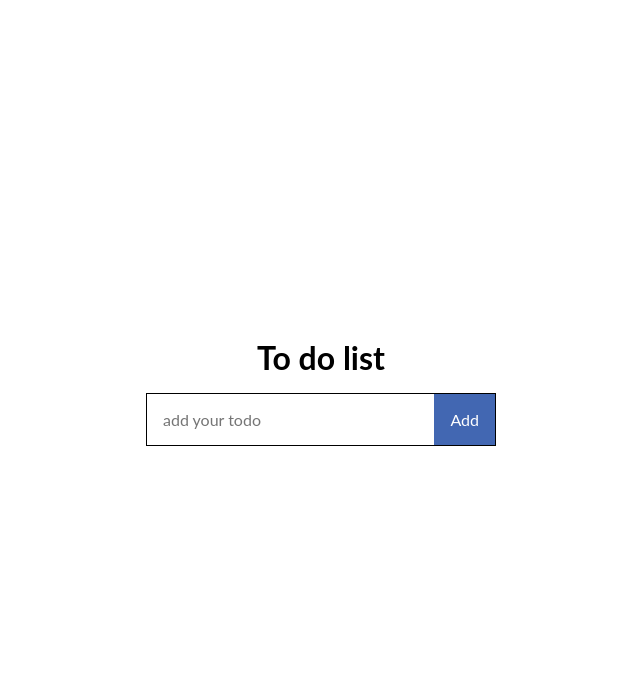
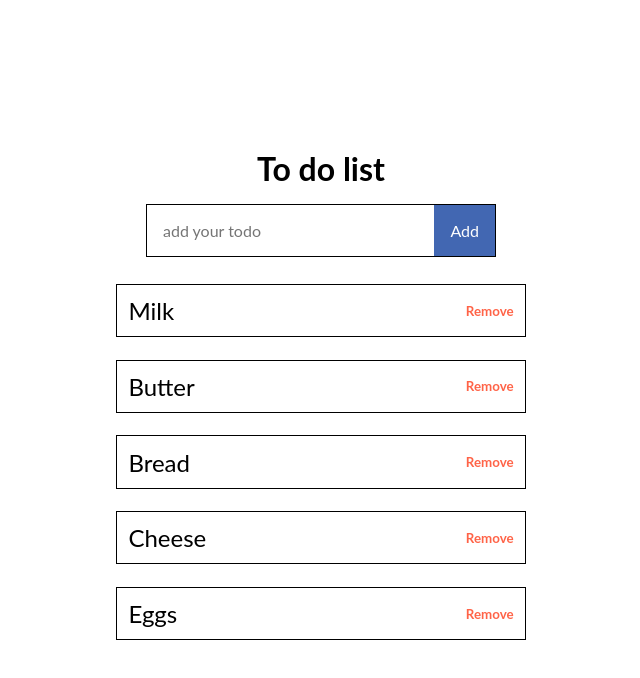
Before and after one commit to Majeev/ReactExercises, a React (Create React App) app: page / in a window 1280 px wide. Shown: the top 678 px of the page, without its empty margins (319-959 px from the left). Built offline with nearby package versions, Linux system fonts and the light colour scheme.

Commit message:
feat:add basic products as initial state

```diff
--- a/src/components/ItemList/ItemList.jsx
+++ b/src/components/ItemList/ItemList.jsx
@@ -2,13 +2,15 @@ import React, { useState } from "react";
 import css from "./ItemList.css";
 
 const ItemList = (props) => {
-  const [products, setProducts] = useState([]);
+  const [products, setProducts] = useState(props.products);
   const [productName, setProductName] = useState("");
 
   const handleAddProduct = (e) => {
     e.preventDefault();
-    setProducts([...products, { name: productName }]);
-    setProductName("");
+    if (productName.length >= 1) {
+      setProducts([...products, { name: productName }]);
+      setProductName("");
+    }
     console.log(products);
   };
 
```
